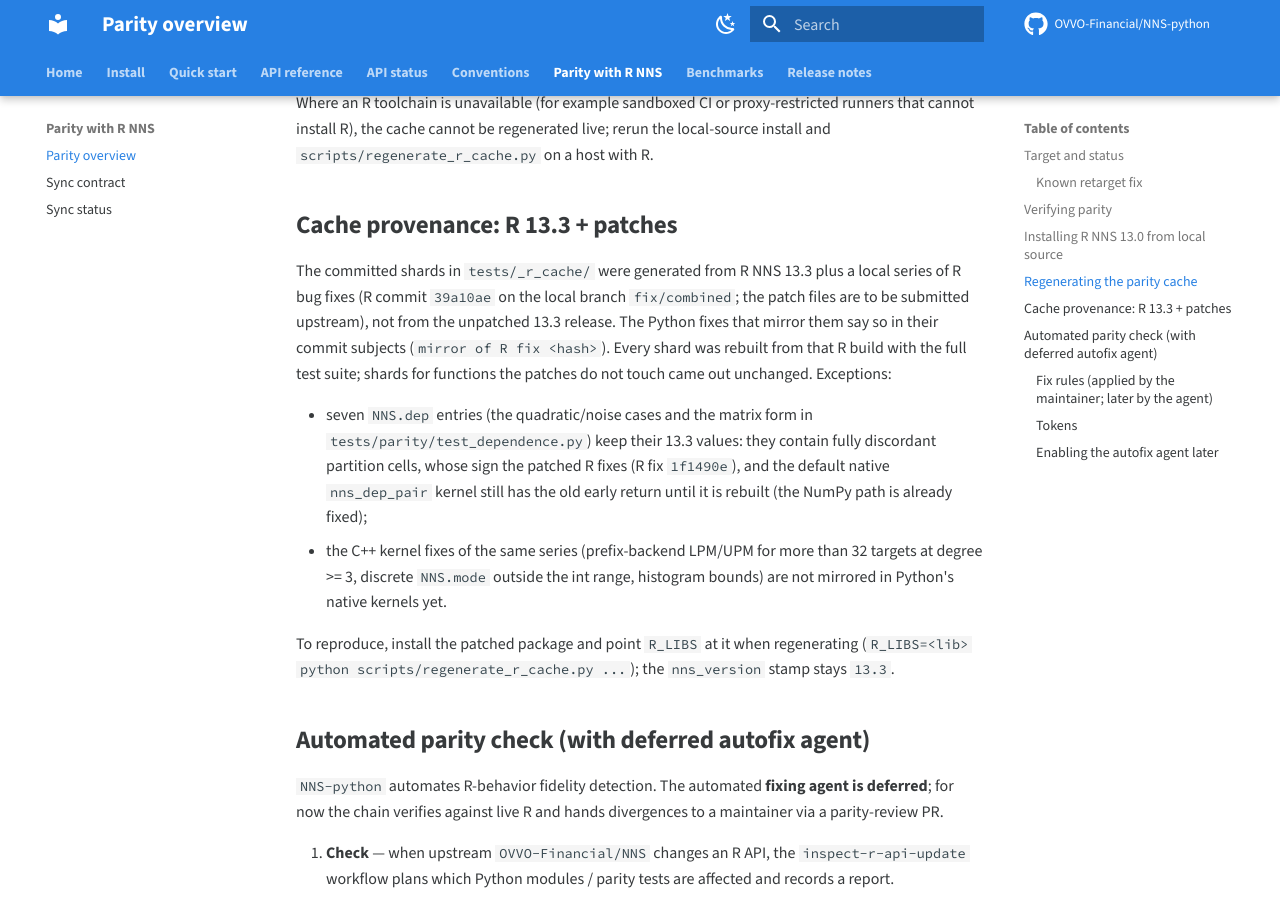
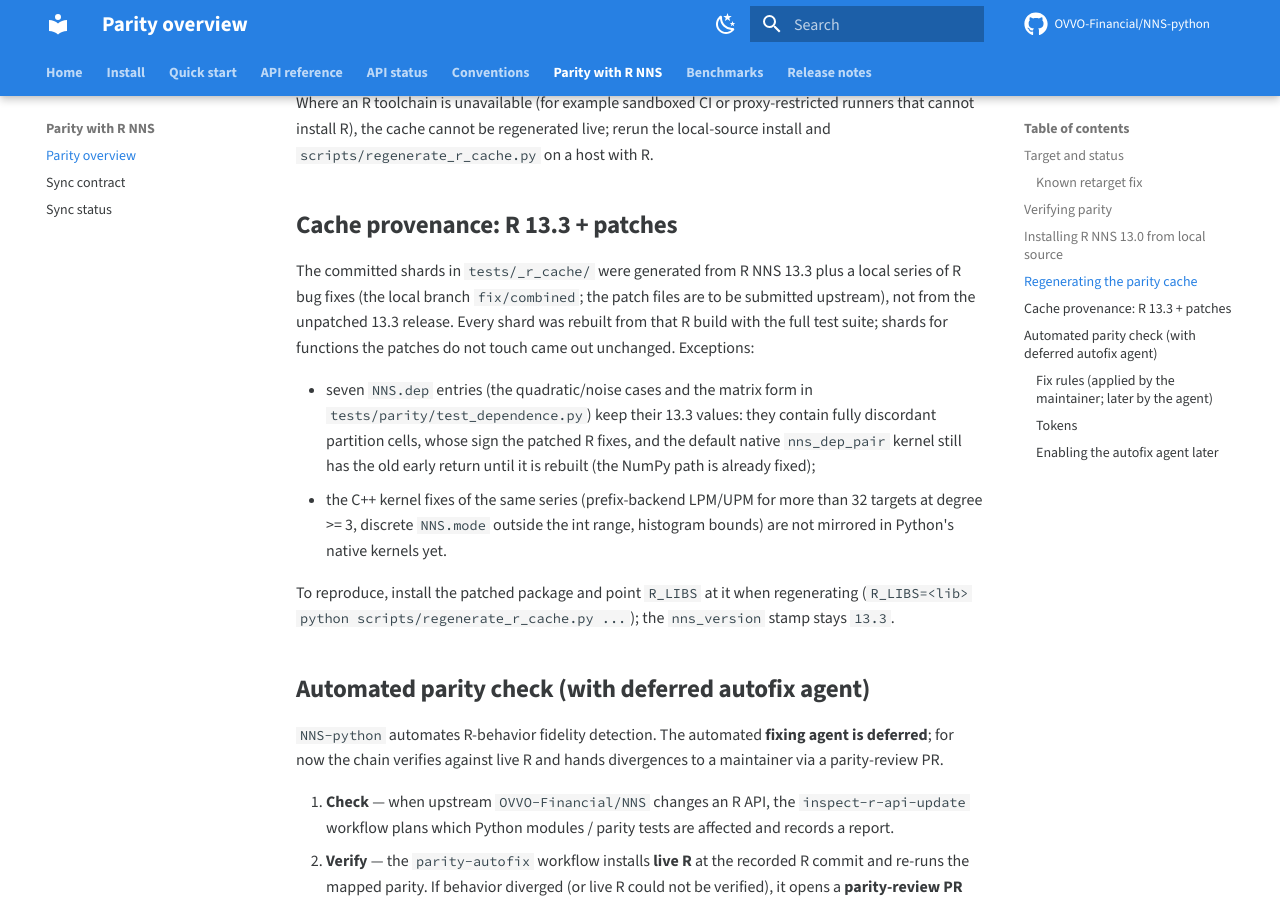
Before and after one commit to OVVO-Financial/NNS-python, an MkDocs documentation site: the page built from docs/parity.md, in a window 1280 px wide and 900 px high, scrolled down 2229 px. Built offline with MkDocs 1.6.1 and Material for MkDocs 9.7.7, drawn with Linux system fonts in a browser that asks for light colours; comment, search, counter and statistics services are not loaded.

Commit message:
docs: drop stale R commit hashes from the parity cache provenance

```diff
--- a/docs/parity.md
+++ b/docs/parity.md
@@ -110,16 +110,14 @@ host with R.
 ## Cache provenance: R 13.3 + patches
 
 The committed shards in `tests/_r_cache/` were generated from R NNS 13.3 plus a
-local series of R bug fixes (R commit `39a10ae` on the local branch
-`fix/combined`; the patch files are to be submitted upstream), not from the
-unpatched 13.3 release. The Python fixes that mirror them say so in their commit
-subjects (`mirror of R fix <hash>`). Every shard was rebuilt from that R build
-with the full test suite; shards for functions the patches do not touch came out
-unchanged. Exceptions:
+local series of R bug fixes (the local branch `fix/combined`; the patch files
+are to be submitted upstream), not from the unpatched 13.3 release. Every shard
+was rebuilt from that R build with the full test suite; shards for functions the
+patches do not touch came out unchanged. Exceptions:
 
 - seven `NNS.dep` entries (the quadratic/noise cases and the matrix form in
   `tests/parity/test_dependence.py`) keep their 13.3 values: they contain fully
-  discordant partition cells, whose sign the patched R fixes (R fix `1f1490e`),
+  discordant partition cells, whose sign the patched R fixes,
   and the default native `nns_dep_pair` kernel still has the old early return
   until it is rebuilt (the NumPy path is already fixed);
 - the C++ kernel fixes of the same series (prefix-backend LPM/UPM for more than
```
